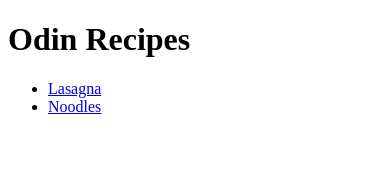
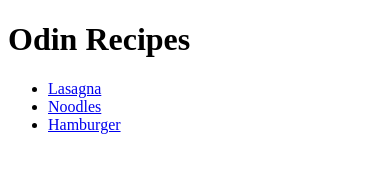
Before and after one commit to TheKingmaker2/odin-recipes, a plain HTML site: page index.html in a window 390 px wide. Drawn offline with Linux system fonts and the light colour scheme.

Commit message:
Added hamburger.html to recipes folder and link to the file and to the hamburger pic to index.html

```diff
--- a/index.html
+++ b/index.html
@@ -10,7 +10,7 @@
     <ul>
         <li><a href="recipes/lasagna.html">Lasagna</a></li>
         <li><a href="recipes/noodles.html">Noodles</a></li>
+        <li><a href="recipes/hamburger.html">Hamburger</a></li>
     </ul>
-
 </body>
 </html>
```
Also changed, not shown: images/hamburger.webp (added).
